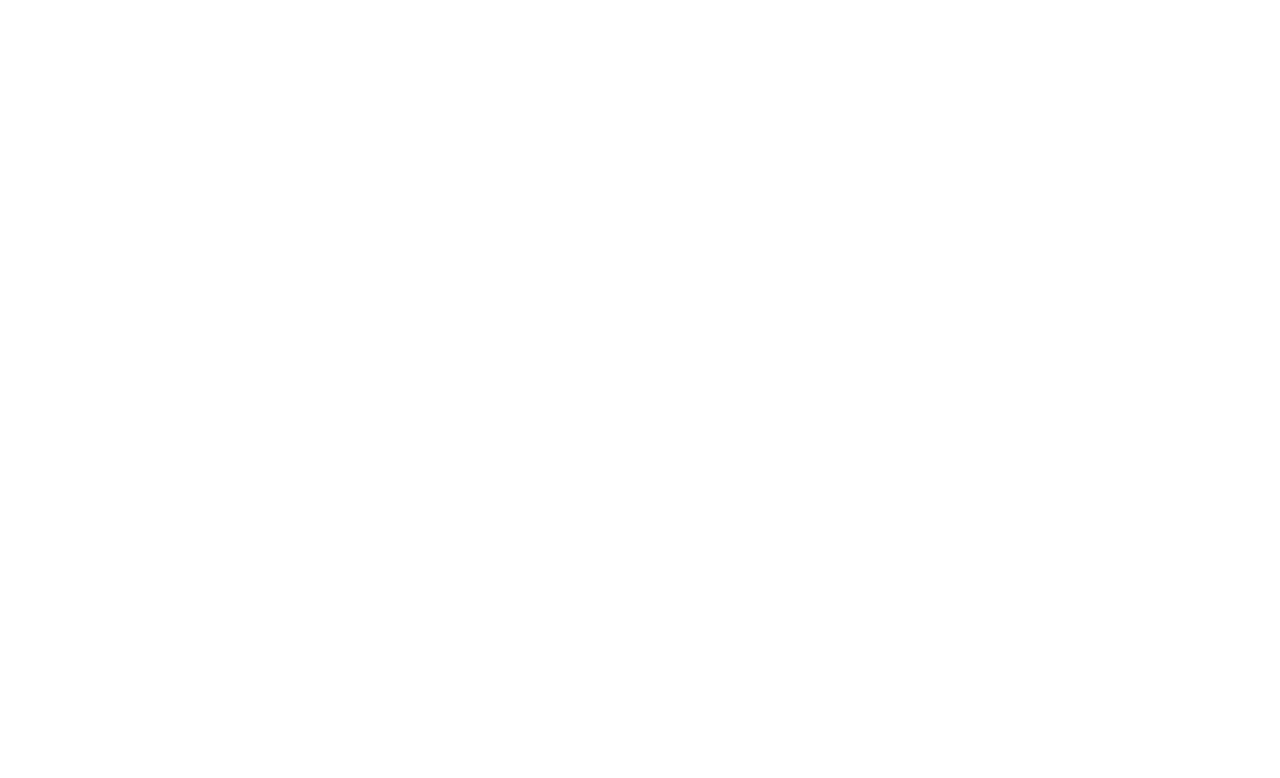
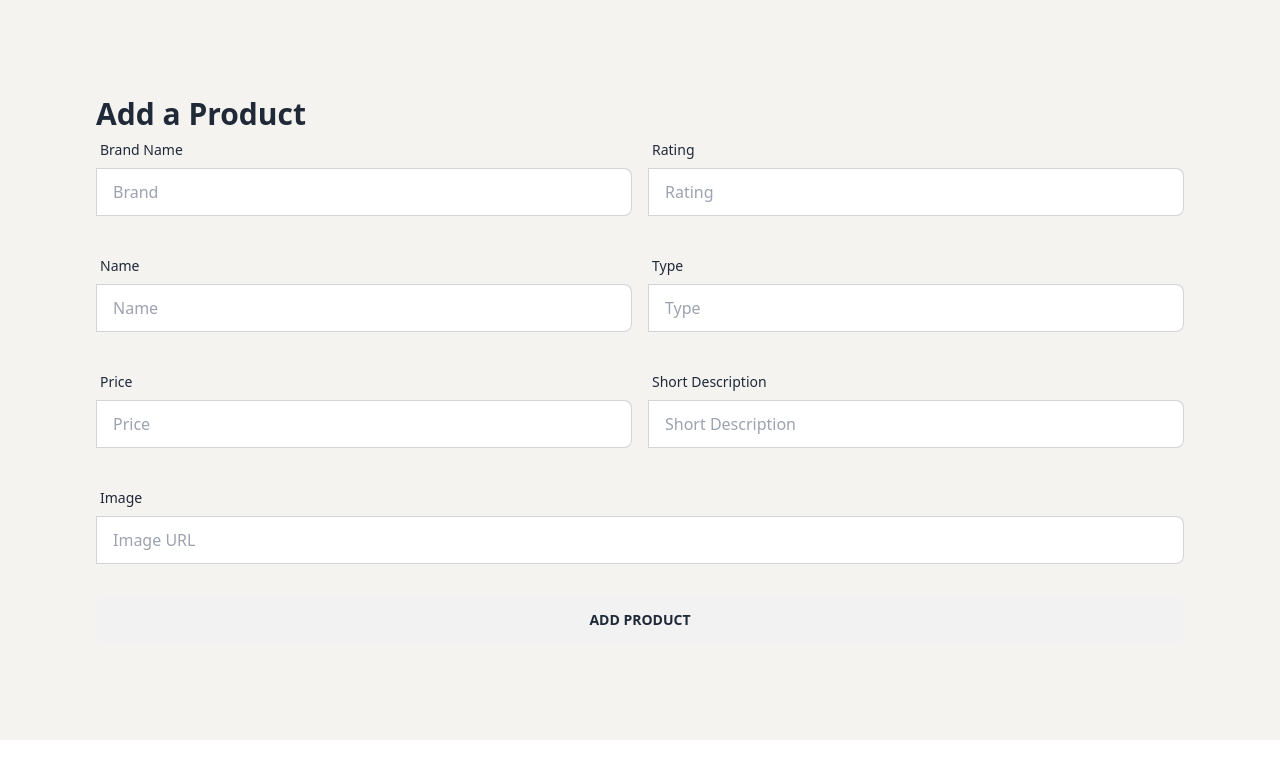
Before and after one commit to Asrafunnessa/a10brand-shop-client, a React (Vite) app: page /addProduct in a window 1280 px wide. Shown: the top 778 px of the page. Built offline with nearby package versions, Linux system fonts and the light colour scheme.

Commit message:
add prodect from design and get data

```diff
--- a/package.json
+++ b/package.json
@@ -10,6 +10,7 @@
     "preview": "vite preview"
   },
   "dependencies": {
+    "firebase": "^10.5.0",
     "localforage": "^1.10.0",
     "match-sorter": "^6.3.1",
     "react": "^18.2.0",
--- a/src/Components/AddProduct.jsx
+++ b/src/Components/AddProduct.jsx
@@ -1,9 +1,102 @@
 
 
 const AddProduct = () => {
+
+
+    const handleAddProduct = event => {
+        event.preventDefault();
+
+        const form = event.target;
+
+        const brandName = form.brandName.value;
+        const rating = form.rating.value;
+        const name = form.name.value;
+        const type = form.type.value;
+        const price = form.price.value;
+        const description = form.description.value;
+        const image = form.image.value;
+
+        const newProduct = { brandName, rating, name, type, price, description, image }
+
+        console.log(newProduct);
+
+    }
+
     return (
-        <div>
+        <div className="bg-[#F4F3F0] p-24">
+            <h2 className="text-3xl font-extrabold">Add a Product</h2>
+            <form onSubmit={handleAddProduct}>
+                {/* form BrandName and Rating row */}
+                <div className="md:flex mb-8">
+                    <div className="form-control md:w-1/2">
+                        <label className="label">
+                            <span className="label-text">Brand Name</span>
+                        </label>
+                        <label className="input-group">
+                            <input type="text" name="brandName" placeholder="Brand" className="input input-bordered w-full" />
+                        </label>
+                    </div>
+                    <div className="form-control md:w-1/2 ml-4">
+                        <label className="label">
+                            <span className="label-text">Rating</span>
+                        </label>
+                        <label className="input-group">
+                            <input type="text" name="rating" placeholder="Rating" className="input input-bordered w-full" />
+                        </label>
+                    </div>
+                </div>
+                {/* form Name & Type row */}
+                <div className="md:flex mb-8">
+                    <div className="form-control md:w-1/2">
+                        <label className="label">
+                            <span className="label-text">Name</span>
+                        </label>
+                        <label className="input-group">
+                            <input type="text" name="name" placeholder="Name" className="input input-bordered w-full" />
+                        </label>
+                    </div>
+                    <div className="form-control md:w-1/2 ml-4">
+                        <label className="label">
+                            <span className="label-text">Type</span>
+                        </label>
+                        <label className="input-group">
+                            <input type="text" name="type" placeholder="Type" className="input input-bordered w-full" />
+                        </label>
+                    </div>
+                </div>
+                {/* form Price and details row */}
+                <div className="md:flex mb-8">
+                    <div className="form-control md:w-1/2">
+                        <label className="label">
+                            <span className="label-text">Price</span>
+                        </label>
+                        <label className="input-group">
+                            <input type="text" name="price" placeholder="Price" className="input input-bordered w-full" />
+                        </label>
+                    </div>
+                    <div className="form-control md:w-1/2 ml-4">
+                        <label className="label">
+                            <span className="label-text">Short Description</span>
+                        </label>
+                        <label className="input-group">
+                            <input type="text" name="description" placeholder="Short Description" className="input input-bordered w-full" />
+                        </label>
+                    </div>
+                </div>
+                {/* form Image url row */}
+                <div className="mb-8">
+                    <div className="form-control w-full">
+                        <label className="label">
+                            <span className="label-text">Image</span>
+                        </label>
+                        <label className="input-group">
+                            <input type="text" name="image" placeholder="Image URL" className="input input-bordered w-full" />
+                        </label>
+                    </div>
+                </div>
+                <input type="submit" value="Add Product" className="btn btn-block" />
 
+            </form>
         </div>
     );
 };
--- /dev/null
+++ b/src/firebase/firebase.config.js
@@ -0,0 +1,18 @@
+// Import the functions you need from the SDKs you need
+import { initializeApp } from "firebase/app";
+// TODO: Add SDKs for Firebase products that you want to use
+// https://firebase.google.com/docs/web/setup#available-libraries
+
+// Your web app's Firebase configuration
+const firebaseConfig = {
+  apiKey: "AIzaSyDVY_ZgWpYR7ROYyHPqecjXl2cxHrzNlZ8",
+  authDomain: "brand-shop-bc3a6.firebaseapp.com",
+  projectId: "brand-shop-bc3a6",
+  storageBucket: "brand-shop-bc3a6.appspot.com",
+  messagingSenderId: "1027880146061",
+  appId: "1:1027880146061:web:86432170876315401a3ec4"
+};
+
+// Initialize Firebase
+const app = initializeApp(firebaseConfig);
+export default app;
--- a/src/main.jsx
+++ b/src/main.jsx
@@ -7,6 +7,7 @@
   createBrowserRouter,
   RouterProvider,
 } from "react-router-dom";
+import AddProduct from './Components/AddProduct.jsx';
 
 const router = createBrowserRouter([
   {
@@ -14,7 +15,8 @@
     element: <App></App>,
   },
   {
-    path: 'addProduct'
+    path: 'addProduct',
+    element: <AddProduct></AddProduct>
   }
 ]);
 
```
Also changed, not shown: 1 other file (tests, documents, lock files or other folders).
